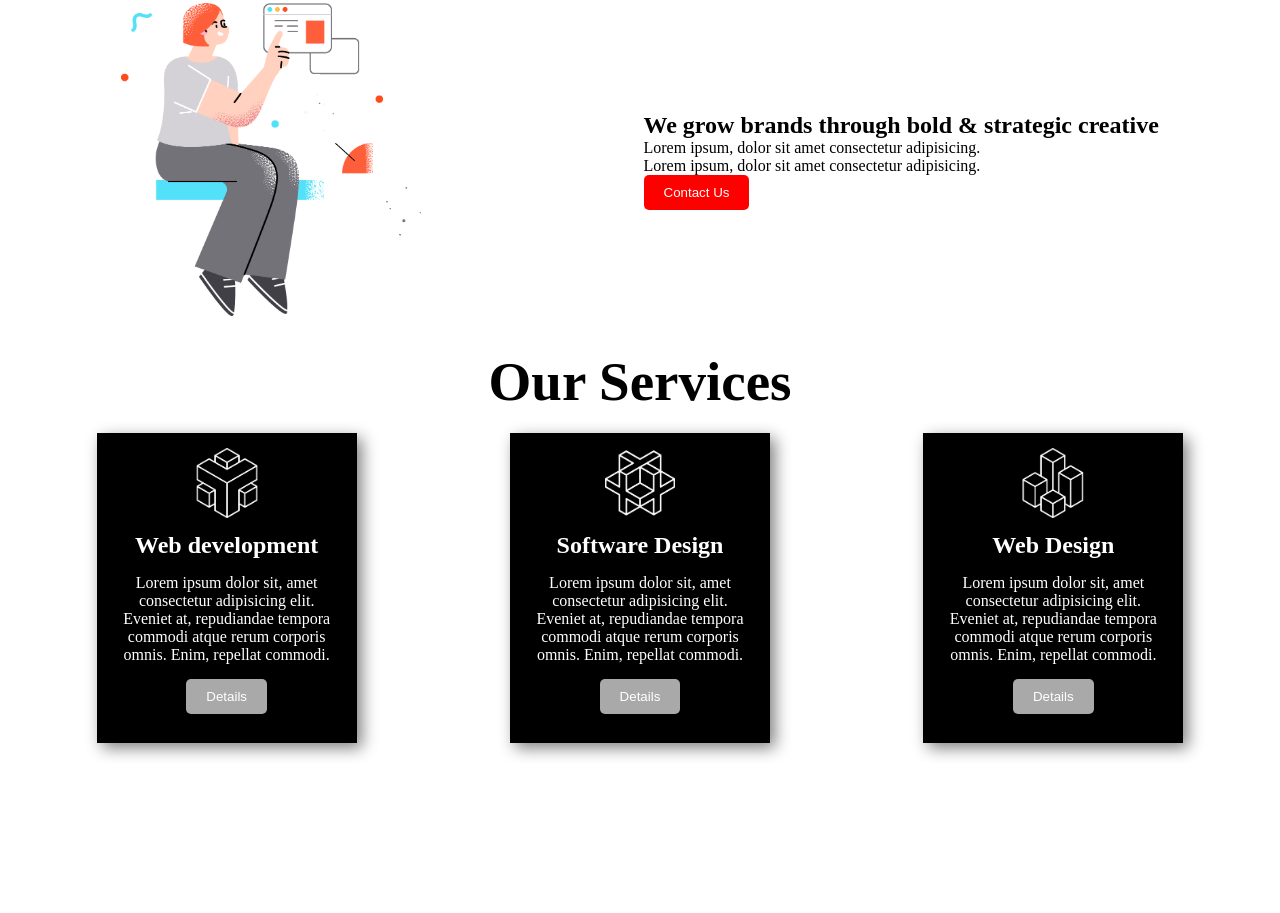
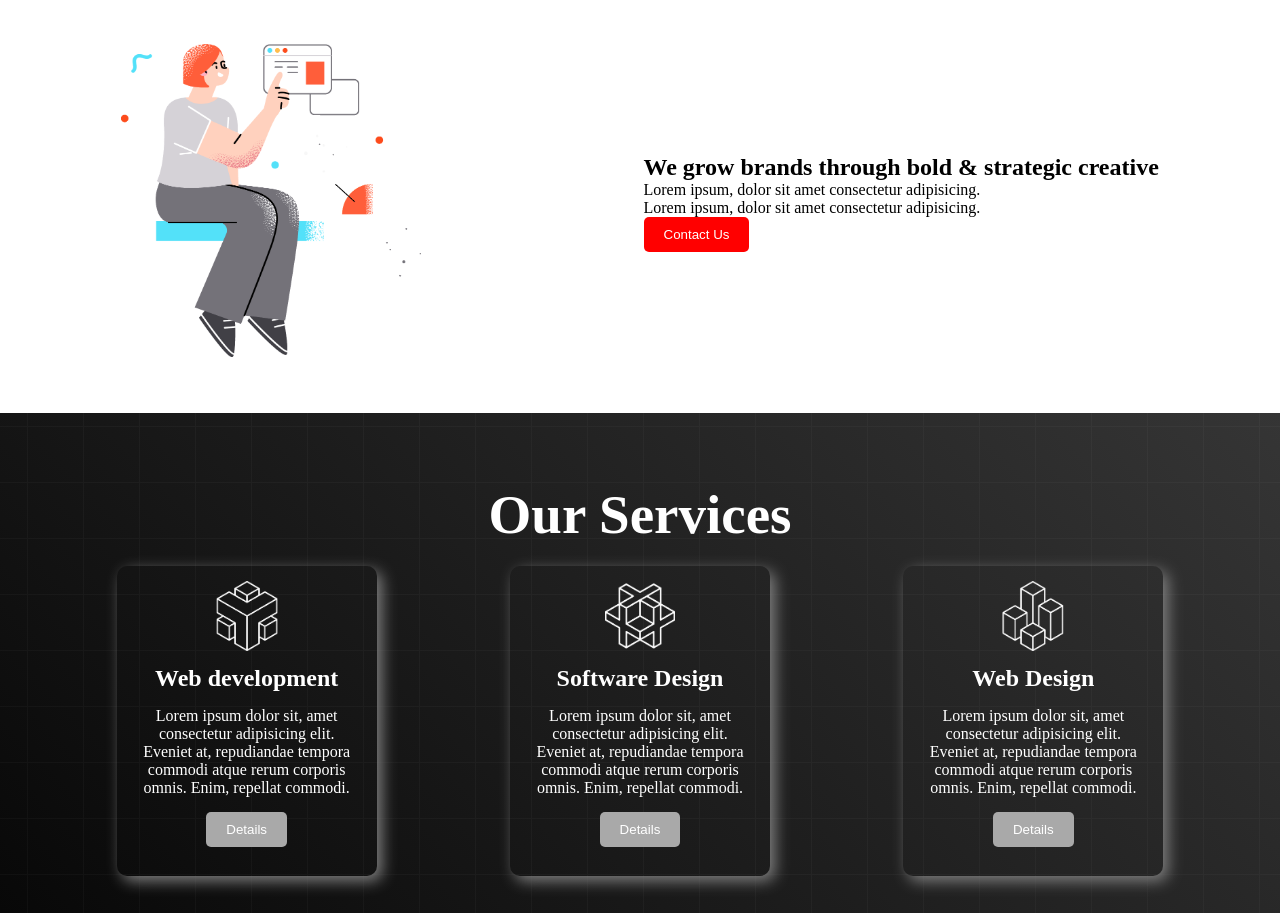
Before and after one commit to shakilgit1/first-demo-website, a plain HTML site: page index.html in a window 1280 px wide. Shown: the part 958-1871 px from the top of the page. Before the commit the page ends 1721 px from the top, so only its background shows below. Drawn offline with Linux system fonts and the light colour scheme.

Commit message:
fix some error

```diff
--- a/index.html
+++ b/index.html
@@ -55,8 +55,10 @@
         </section>
         <!-- this is service section  -->
         <section>
+
+            <div class="Service-container">
                 <h1 class="title about-title">Our Services</h1>
-            <div class="Service-container">
+             <div class="box-container">
                 <div class="box">
                     <img class="icon" src="/icon/0.png" alt="">
                     <h2 class="box-title">Web development</h2>
@@ -76,6 +78,8 @@
                     <button class=" btn box-btn">Details</button>
                  </div>
              </div>
+
+            </div>
         </section>
     </main>
     <footer></footer>
--- a/style.css
+++ b/style.css
@@ -65,28 +65,33 @@
     display: flex;
     flex-direction: row-reverse;
     padding: 10px;
+    height: 50vh;
 }
 .about-title{
     text-align: center;
     padding-top: 20px;
 }
 .Service-container{
-    display: flex;
+    /* display: flex; */
     justify-content: space-around;
     align-items: center;
-    padding: 20px;
+    padding: 50px;
+    background-image: url("./images/background.png"),linear-gradient(45deg,rgb(8, 8, 8),rgb(53, 53, 53));
+    height: 50vh;
+    color: white;
 
 }
 .box{
     width: 230px;
     height: 280px;
-    background-color: black;
+    /* background-color: black; */
     padding: 15px;
     color: white;
     /* margin-top: 10px; */
     align-items: center;
     text-align: center;
     box-shadow: 5px 5px 15px gray;
+    border-radius: 10px;
 
 }
 .icon{
@@ -111,3 +116,8 @@
 .box-btn:hover{
     background-color: brown;
 }
+.box-container{
+    display: flex;
+    justify-content: space-around;
+    margin-top: 20px;
+}
```
Lines whose indentation alone changed are shown as unchanged.
